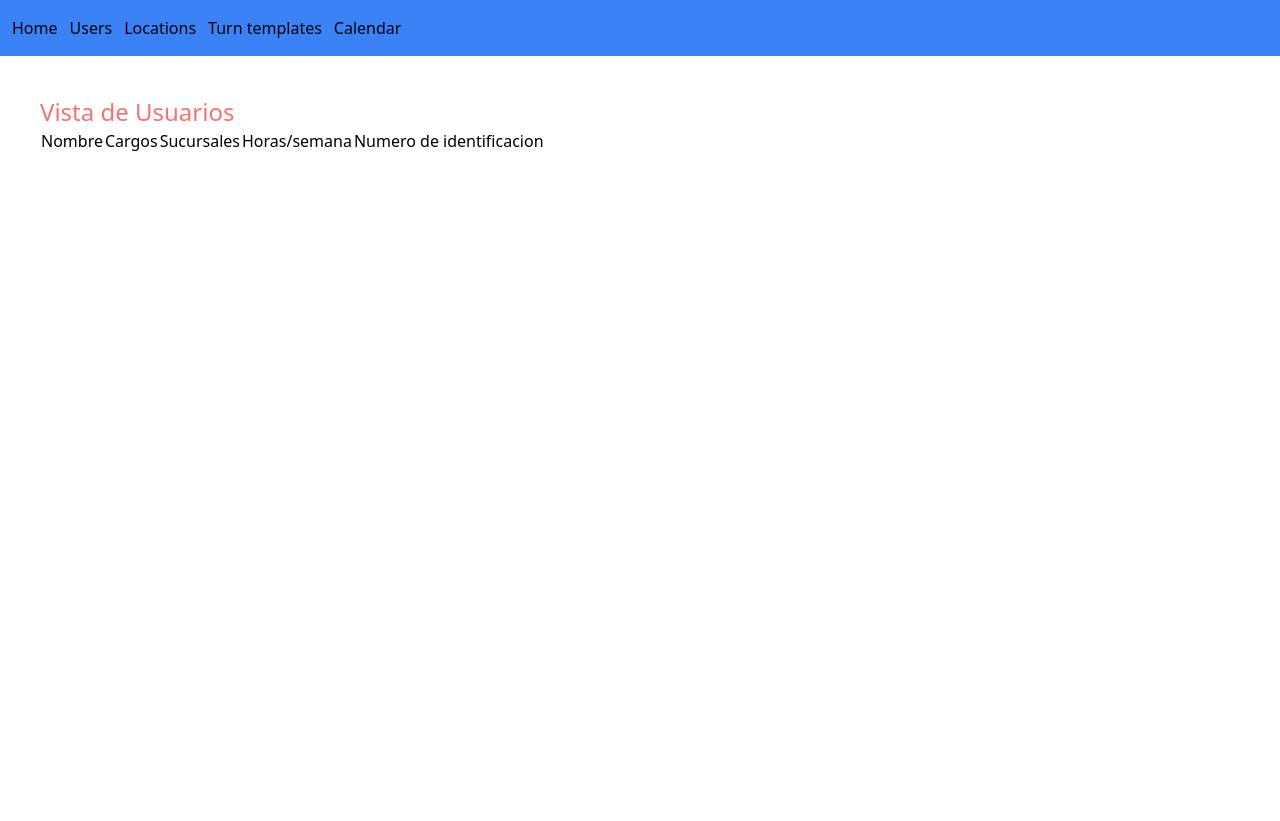
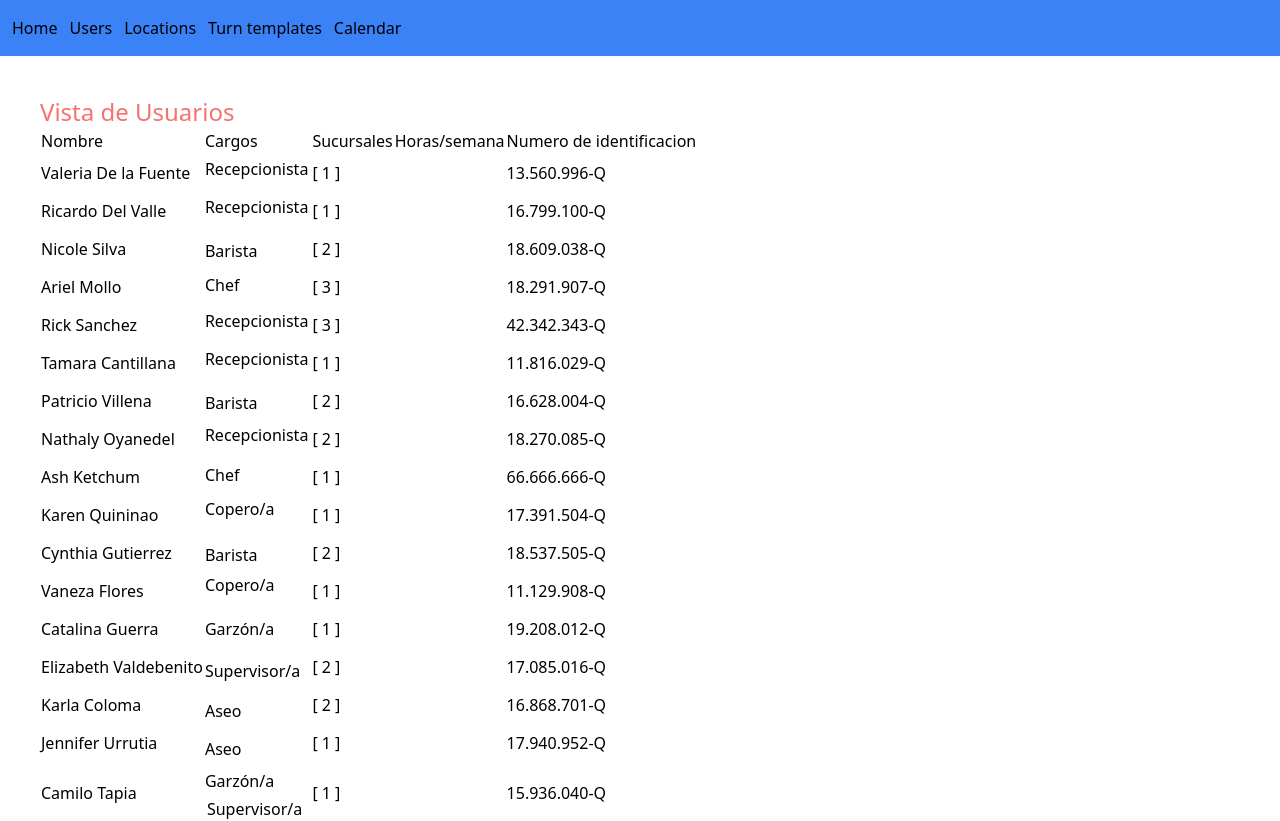
Before and after one commit to AbelJohn2020/breik-challenge, a Vue app: page /users in a window 1280 px wide. Shown: the top 821 px of the page. Before the commit the page ends 800 px from the top, so only its background shows below. Built offline with nearby package versions, Linux system fonts and the light colour scheme; data requests are answered from the project's data file.

Commit message:
Add name, occupation and ID work columns

```diff
--- a/src/views/Users.vue
+++ b/src/views/Users.vue
@@ -10,6 +10,25 @@
             <td>Sucursales</td>
             <td>Horas/semana</td>
             <td>Numero de identificacion</td>
+          </tr>
+          <tr v-for="list_user in list_users" :key="list_user.id">
+            <td>{{ list_user.firstName }} {{ list_user.lastName }}</td>
+            <div
+              v-for="list_position in list_positions"
+              :key="list_position.id"
+            >
+              <td v-for="position in list_user.positionId" :key="position">
+                {{ position === list_position.id ? list_position.name : '' }}
+              </td>
+            </div>
+            <!-- <div
+              v-for="list_location in list_locations"
+              :key="list_location.id"
+            > -->
+            <td>{{ list_user.locationId }}</td>
+            <!-- </div> -->
+            <td></td>
+            <td>{{ list_user.employeeId }}</td>
           </tr>
         </tbody>
       </table>
@@ -26,6 +45,7 @@ export default {
       title: 'Vista de Usuarios',
       list_users: null,
       list_positions: null,
+      list_locations: null,
     };
   },
 
@@ -50,6 +70,13 @@ export default {
           this.list_positions = positions.data;
         })
         .catch((e) => console.log(e));
+      axios
+        .get('http://localhost:3004/locations')
+        .then((locations) => {
+          console.log(locations.data);
+          this.list_locations = locations.data;
+        })
+        .catch((e) => console.log(e));
     },
   },
 };
```
